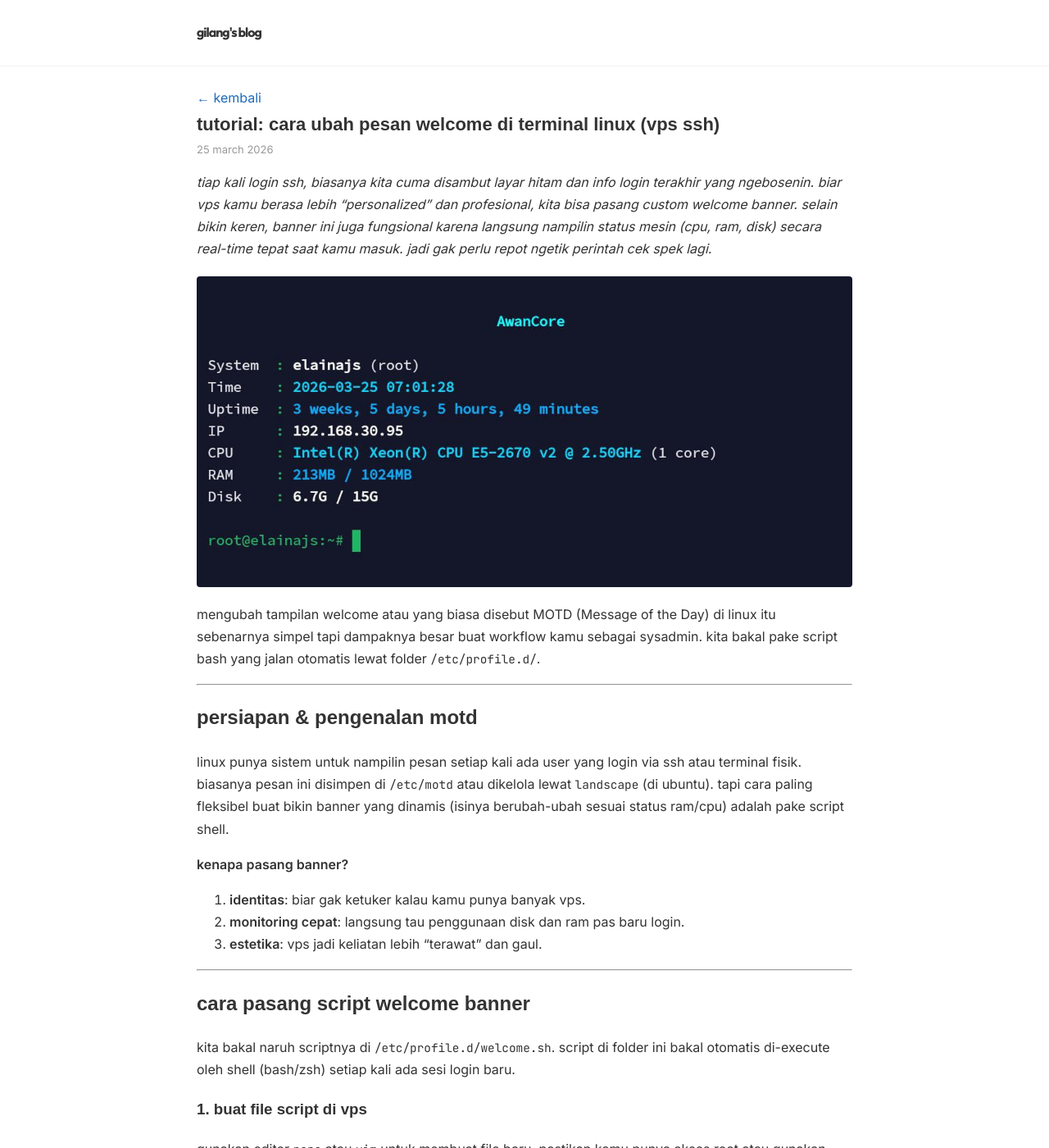
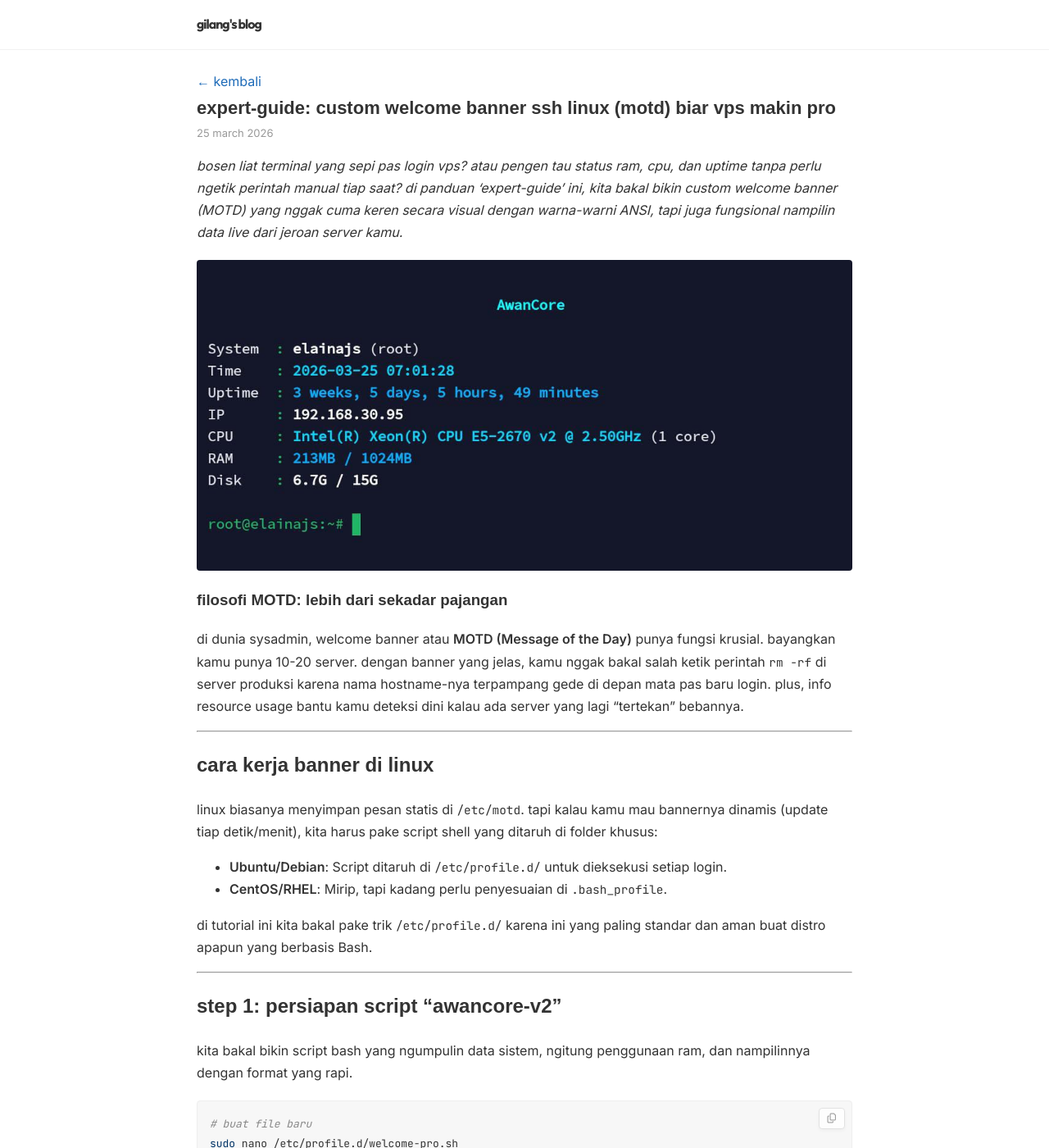
Before and after one commit to gilangf3000/gilangf3000.github.io, a Jekyll site: the page built from _posts/2026-03-25-custom-welcome-vps.md, in a window 1280 px wide and 1400 px high. Shown: the whole window at 82% size. Built offline with Jekyll 4.4.1, drawn with Linux system fonts in a browser that asks for light colours; a script that is not in the unit is left out; some of the changed text lies outside the part shown.

Commit message:
transform all tutorials into mega-guides and expand SEO keywords

````diff
--- a/_config.yml
+++ b/_config.yml
@@ -3,7 +3,7 @@ title: "gilang's blog"
 description: "tempat sharing ide, kode, dan hasil ngulik-ngulik tech."
 url: "https://gilangf3000.github.io"
 author: "gilang"
-keywords: [blog, gilang, tech, ngulik, tutorial]
+keywords: [blog, gilang, tech, ngulik, tutorial, vps murah, rdp gratis, google cloud tutorial, cloudflare tunnel, belajar linux, sysadmin indonesia, gilangf3000, tutorial rdp, vpn vps, tunneling cloudflare, ssh vps, remote desktop, gcp tutorial, indonesia tech blog]
 markdown: kramdown
 kramdown:
   input: GFM
--- a/_posts/2026-03-25-custom-welcome-vps.md
+++ b/_posts/2026-03-25-custom-welcome-vps.md
@@ -1,124 +1,140 @@
 ---
 layout: post
-title: "tutorial: cara ubah pesan welcome di terminal linux (vps ssh)"
+title: "expert-guide: custom welcome banner ssh linux (motd) biar vps makin pro"
 date: 2026-03-25
 emoji: 🖥️
-keywords: [vps, linux, banner, terminal, tutorial, server]
+keywords: [vps, linux, banner, terminal, tutorial, server, bash script, motd, custom welcome ssh, tampilan vps keren, sysadmin tips]
 image: /assets/img/welcome.png
 ---
 
-*tiap kali login ssh, biasanya kita cuma disambut layar hitam dan info login terakhir yang ngebosenin. biar vps kamu berasa lebih "personalized" dan profesional, kita bisa pasang custom welcome banner. selain bikin keren, banner ini juga fungsional karena langsung nampilin status mesin (cpu, ram, disk) secara real-time tepat saat kamu masuk. jadi gak perlu repot ngetik perintah cek spek lagi.*
+*bosen liat terminal yang sepi pas login vps? atau pengen tau status ram, cpu, dan uptime tanpa perlu ngetik perintah manual tiap saat? di panduan 'expert-guide' ini, kita bakal bikin custom welcome banner (MOTD) yang nggak cuma keren secara visual dengan warna-warni ANSI, tapi juga fungsional nampilin data live dari jeroan server kamu.*
 
 ![preview](/assets/img/welcome.png)
 
-mengubah tampilan welcome atau yang biasa disebut MOTD (Message of the Day) di linux itu sebenarnya simpel tapi dampaknya besar buat workflow kamu sebagai sysadmin. kita bakal pake script bash yang jalan otomatis lewat folder `/etc/profile.d/`.
+### filosofi MOTD: lebih dari sekadar pajangan
+
+di dunia sysadmin, welcome banner atau **MOTD (Message of the Day)** punya fungsi krusial. bayangkan kamu punya 10-20 server. dengan banner yang jelas, kamu nggak bakal salah ketik perintah `rm -rf` di server produksi karena nama hostname-nya terpampang gede di depan mata pas baru login. plus, info resource usage bantu kamu deteksi dini kalau ada server yang lagi "tertekan" bebannya.
 
 ---
 
-## persiapan & pengenalan motd
+## cara kerja banner di linux
 
-linux punya sistem untuk nampilin pesan setiap kali ada user yang login via ssh atau terminal fisik. biasanya pesan ini disimpen di `/etc/motd` atau dikelola lewat `landscape` (di ubuntu). tapi cara paling fleksibel buat bikin banner yang dinamis (isinya berubah-ubah sesuai status ram/cpu) adalah pake script shell.
+linux biasanya menyimpan pesan statis di `/etc/motd`. tapi kalau kamu mau bannernya dinamis (update tiap detik/menit), kita harus pake script shell yang ditaruh di folder khusus:
+- **Ubuntu/Debian**: Script ditaruh di `/etc/profile.d/` untuk dieksekusi setiap login.
+- **CentOS/RHEL**: Mirip, tapi kadang perlu penyesuaian di `.bash_profile`.
 
-**kenapa pasang banner?**
-1. **identitas**: biar gak ketuker kalau kamu punya banyak vps.
-2. **monitoring cepat**: langsung tau penggunaan disk dan ram pas baru login.
-3. **estetika**: vps jadi keliatan lebih "terawat" dan gaul.
+di tutorial ini kita bakal pake trik `/etc/profile.d/` karena ini yang paling standar dan aman buat distro apapun yang berbasis Bash.
 
 ---
 
-## cara pasang script welcome banner
+## step 1: persiapan script "awancore-v2"
 
-kita bakal naruh scriptnya di `/etc/profile.d/welcome.sh`. script di folder ini bakal otomatis di-execute oleh shell (bash/zsh) setiap kali ada sesi login baru.
+kita bakal bikin script bash yang ngumpulin data sistem, ngitung penggunaan ram, dan nampilinnya dengan format yang rapi.
 
-### 1. buat file script di vps
-gunakan editor `nano` atau `vim` untuk membuat file baru. pastikan kamu punya akses root atau gunakan `sudo`.
 ```bash
-sudo nano /etc/profile.d/welcome.sh
+# buat file baru
+sudo nano /etc/profile.d/welcome-pro.sh
 ```
 
-### 2. salin script "awancore master"
-silakan copy dan paste script bash di bawah ini. script ini sudah saya optimasi biar tampilannya rapi, berwarna, dan dapet info spek yang akurat.
+copy script di bawah ini. saya sudah tambahkan kode warna ANSI yang "soft" di mata tapi tetep keliatan techy:
 
 ```bash
 #!/bin/bash
 
-# AwanCore Premium Banner Script
-# Dibuat untuk monitoring cepat spesifikasi VPS
+# --- KONFIGURASI WARNA (ANSI) ---
+BOLD="\033[1m"
+BLUE="\033[1;34m"
+CYAN="\033[1;36m"
+GREEN="\033[1;32m"
+WHITE="\033[1;37m"
+GRAY="\033[0;37m"
+RED="\033[1;31m"
+NC="\033[0m"
 
-C1="\033[1;38;5;51m" # Light Blue
-C2="\033[1;38;5;45m" # Medium Blue
-C3="\033[1;38;5;39m" # Darker Blue
-TXT="\033[1;37m"     # Pure White
-DIM="\033[0;37m"     # Gray
-NC="\033[0m"         # No Color
+# --- AMBIL DATA SISTEM ---
+USER=$(whoami)
+HOSTNAME=$(hostname)
+IP=$(hostname -I | awk '{print $1}')
+OS=$(grep -oP '(?<=^PRETTY_NAME=").*(?=")' /etc/os-release)
+KERNEL=$(uname -r)
+UPTIME=$(uptime -p | sed 's/up //')
+DATE=$(date +"%A, %d %B %Y, %T")
 
-center() {
-  printf "%*s\n" $(((${#1} + $(tput cols)) / 2)) "$1"
-}
+# --- HITUNG RESOURCE ---
+# RAM Usage
+RAM_TOTAL=$(free -m | awk '/Mem:/ { print $2 }')
+RAM_USED=$(free -m | awk '/Mem:/ { print $3 }')
+RAM_PERC=$((RAM_USED * 100 / RAM_TOTAL))
 
-# Ambil data sistem
-HOST=$(hostname)
-USER=$(whoami)
-IP=$(hostname -I | awk '{print $1}')
-UP=$(uptime -p | sed 's/up //')
-TIME=$(date '+%Y-%m-%d %H:%M:%S')
+# DISK Usage
+DISK_PERC=$(df -h / | awk 'NR==2 {print $5}' | sed 's/%//')
+CPU_LOAD=$(top -bn1 | grep "Cpu(s)" | sed "s/.*, *\([0-9.]*\)%* id.*/\1/" | awk '{print 100 - $1}')
 
-# Ambil spek hardware
-CPU=$(grep -m1 "model name" /proc/cpuinfo | cut -d: -f2 | xargs)
-CORE=$(nproc)
-RAM=$(free -m | awk '/Mem:/ {printf "%dMB / %dMB", $3, $2}')
-DISK=$(df -h / | awk 'NR==2 {print $3 " / " $2}')
-
+# --- TAMPILAN BANNER ---
 clear
+echo -e "${BLUE}================================================================${NC}"
+echo -e "  ${BOLD}${WHITE}Gilang's SSH Console${NC} ${GRAY}- Authorized Access Only${NC}"
+echo -e "${BLUE}================================================================${NC}"
+echo -e "  ${CYAN}Sistem Info:${NC}"
+echo -e "  ${GRAY}Distro :${NC} ${WHITE}$OS${NC}"
+echo -e "  ${GRAY}Kernel :${NC} ${WHITE}$KERNEL${NC}"
+echo -e "  ${GRAY}Uptime :${NC} ${GREEN}$UPTIME${NC}"
+echo -e ""
+echo -e "  ${CYAN}Resource Status:${NC}"
+echo -e "  ${GRAY}CPU Load :${NC} ${WHITE}${CPU_LOAD}%${NC}"
+echo -e "  ${GRAY}RAM Used :${NC} ${WHITE}${RAM_USED}MB / ${RAM_TOTAL}MB (${RAM_PERC}%)${NC}"
+echo -e "  ${GRAY}Disk (/) :${NC} ${WHITE}${DISK_PERC}% Used${NC}"
 echo ""
-echo -e "${C1}$(center "WELCOME TO YOUR SERVER")${NC}"
-echo -e "${C2}$(center "Managed by AwanCore")${NC}"
-echo ""
-
-# Tampilan Info Utama
-echo -e "${DIM}Identity    ${NC}: ${TXT}$HOST${NC} ${DIM}(User: ${USER})${NC}"
-echo -e "${DIM}Local IP    ${NC}: ${TXT}$IP${NC}"
-echo -e "${DIM}Server Time ${NC}: ${C2}$TIME${NC}"
-echo -e "${DIM}Uptime      ${NC}: ${C3}$UP${NC}"
-
-echo -e "${C1}--------------------------------------------------${NC}"
-
-# Tampilan Hardware
-echo -e "${DIM}CPU Model   ${NC}: ${C2}$CPU${NC} ${DIM}(${CORE} Cores)${NC}"
-echo -e "${DIM}Memory (RAM)${NC}: ${C3}$RAM${NC}"
-echo -e "${DIM}Disk Space  ${NC}: ${TXT}$DISK used${NC}"
-echo ""
-echo -e "${C2}Happy Sysadmin! Jangan lupa backup berkala.${NC}"
+echo -e "  ${CYAN}Network Identity:${NC}"
+echo -e "  ${GRAY}Logged as:${NC} ${GREEN}${USER}${NC}${GRAY} @ ${NC}${WHITE}${HOSTNAME}${NC}"
+echo -e "  ${GRAY}Local IP :${NC} ${WHITE}${IP}${NC}"
+echo -e "  ${GRAY}Date     :${NC} ${WHITE}${DATE}${NC}"
+echo -e "${BLUE}================================================================${NC}"
+echo -e "  ${GRAY}Pro-Tip: Gunakan 'sudo htop' untuk monitoring lebih detail.${NC}"
 echo ""
 ```
 
-### 3. berikan izin eksekusi
-agar script ini bisa jalan pas login, kita harus ngasih izin perintah `executable` ke filenya.
+---
+
+## step 2: pemberian izin (the crucial point)
+
+script ini nggak akan jalan kalau nggak dikasih izin "executable".
 ```bash
-sudo chmod +x /etc/profile.d/welcome.sh
+sudo chmod +x /etc/profile.d/welcome-pro.sh
 ```
-
-### 4. tes tampilan tanpa relogin
-gak perlu keluar masuk ssh buat liat hasilnya. cukup ketik perintah:
-```bash
-source /etc/profile.d/welcome.sh
-```
-
-### 5. opsional: hapus motd default (ubuntu)
-biar banner kamu nggak "beradu" sama banner default ubuntu yang panjang, kamu bisa matiin motd default lewat perintah ini:
-```bash
-sudo chmod -x /etc/update-motd.d/*
-```
-*catatan: kalau nanti mau balikin banner asli ubuntu, tinggal ganti `-x` jadi `+x` lagi.*
 
 ---
 
-## troubleshooting
-kalau bannernya nggak muncul, pastikan:
-- shell yang kamu pake adalah **Bash**. kalau kamu pake Zsh, pastikan `/etc/zsh/zprofile` kamu memanggil script di `/etc/profile.d/`.
-- file script punya baris pertama `#!/bin/bash` yang bener.
-- folder `/etc/profile.d/` ada di vps kamu (hampir semua distro modern punya ini).
+## step 3: membersihkan banner bawaan (clean install)
+
+ubuntu/debian sering nampilin banyak pesan sampah pas login (kyk info update, help link, dll). biar banner baru kamu keliatan bersih di atas, kita harus "mute" script motd bawaan.
+
+```bash
+# hapus permission executable di folder update-motd.d
+sudo chmod -x /etc/update-motd.d/*
+```
 
 ---
 
-*p.s. butuh vps murah dan kenceng? cek di [awancore.biz.id](https://awancore.biz.id/) ya!*
+## tips expert: nambahin ASCII ART
+
+pengen ada tulisan "GILANG" besar pake karakter unik? kamu bisa pake tool `figlet`:
+1. install: `sudo apt install figlet -y`.
+2. buat tulisan: `figlet "GILANG"`.
+3. copy hasilnya dan paste di dalam perintah `echo` di script bash kamu di atas.
+
+---
+
+## FAQ (Kira-kira apa yang sering ditanya?)
+
+**T: Scriptnya aman nggak gan buat performa?**
+J: Aman banget. Script bash ringan cuma jalan sekali pas kamu login. Nggak bakal bikin server berat pas lagi kerja.
+
+**T: Bisa jalan di OS Windows PowerShell?**
+J: Nggak, ini khusus buat server Linux (Ubuntu/Debian/CentOS). Kalau vps kamu Windows, caranya beda lagi pake Registry.
+
+---
+
+![status banner ok](/assets/img/service-ok.png)
+
+*p.s. vps kenceng mulai 20rb-an? cek aja di [awancore.biz.id](https://awancore.biz.id/) - tempatnya para sysadmin ngumpul!*
--- a/assets/css/style.css
+++ b/assets/css/style.css
@@ -38,11 +38,11 @@ body::-webkit-scrollbar {
   display: flex;
   justify-content: space-between;
   align-items: center;
-  min-height: 60px;
+  min-height: 50px;
 }
 
 header.site-header {
-  padding: 10px 0;
+  padding: 5px 0;
   border-bottom: 1px solid #f1f1f1;
   margin-bottom: 25px;
   background: #fff;
@@ -234,7 +234,10 @@ pre {
   opacity: 1;
 }
 
-code, kbd, pre, samp {
+code,
+kbd,
+pre,
+samp {
   font-family: var(--mono-font);
   font-size: 0.9em;
 }
@@ -249,7 +252,7 @@ img {
 
 footer {
   margin-top: 15px;
-  padding: 15px 0;
+  padding: 10px 0;
   border-top: 1px solid #f1f1f1;
   font-size: 13px;
   color: #aaa;
````
Also changed, not shown: _posts/2026-03-25-cloudflare-tunnel-vps.md (+81 -52 lines), _posts/2026-03-26-cara-membuat-rdp-menggunakan-google-cloud.md (+1 -1 lines).
